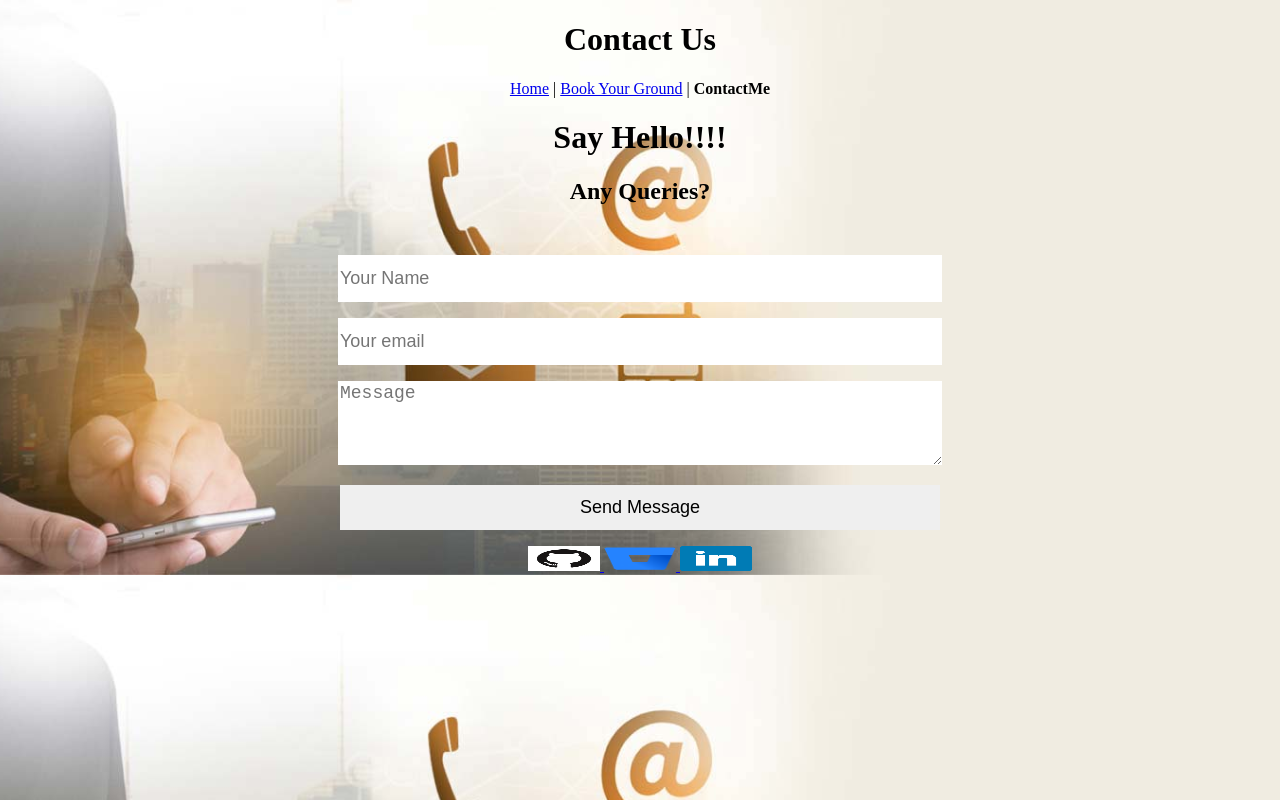
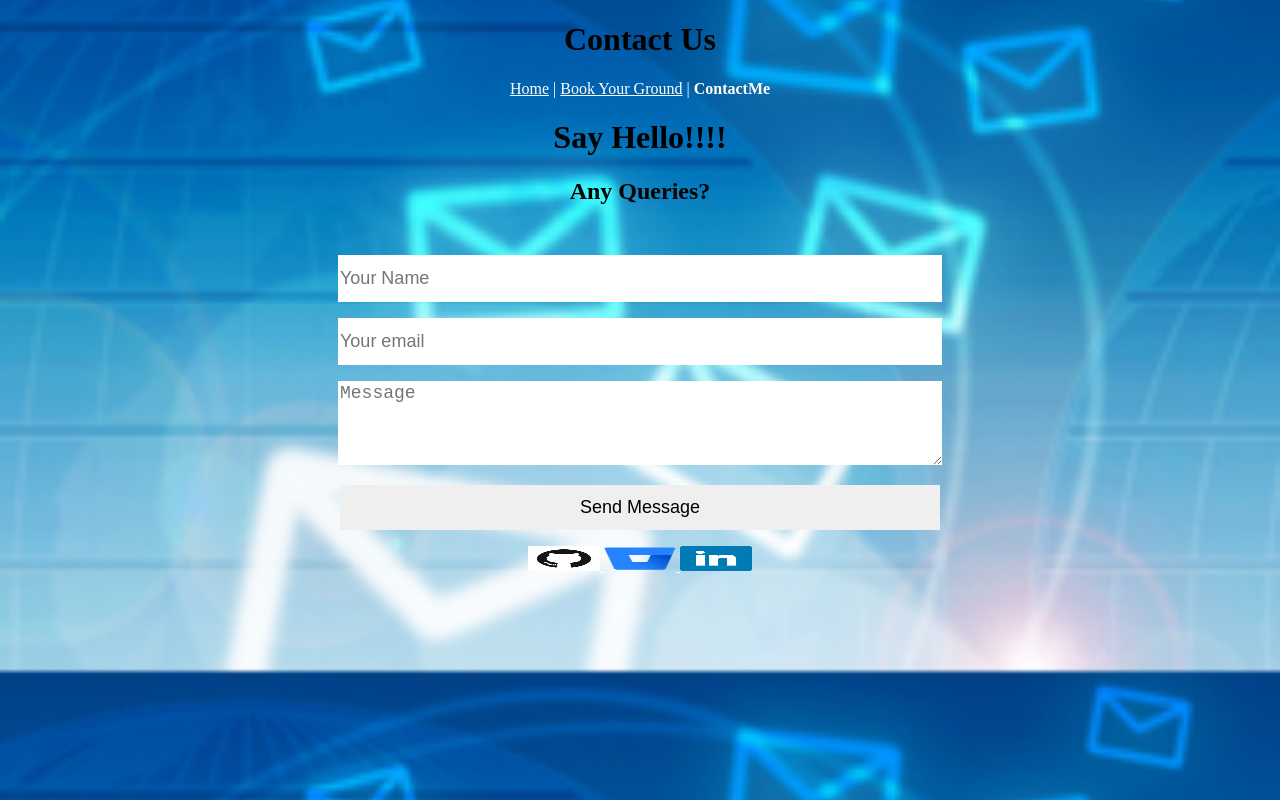
Before and after one commit to lohithabhethalam/A01group24.github.io, a plain HTML site: page contact.html in a window 1280 px wide. Drawn offline with Linux system fonts and the light colour scheme.

Commit message:
done updating

```diff
--- a/book.css
+++ b/book.css
@@ -2,10 +2,18 @@ body{
     margin:0;
     padding:0;
     text-align: center;
-    background: url(BOOK.jpg);
+    background: url(stadium.jpg);
     background-size: cover;
     background-position: center;
     font-family: 'Times New Roman', Times, serif;
+
+}
+p{
+    color: #fff;
+
+}
+a{
+    color: #fff;
 
 }
 .BOOK{
--- a/contact.css
+++ b/contact.css
@@ -2,10 +2,18 @@ body{
     margin:0;
     padding:0;
     text-align: center;
-    background: url(contact.jpg);
+    background: url(rename.jpg);
     background-size: cover;
     background-position: center;
     font-family: 'Times New Roman', Times, serif;
+
+}
+p{
+    color: #fff;
+
+}
+a{
+    color: #fff;
 
 }
 .contactUs{
```
Also changed, not shown: book.html (+2 -2 lines), book.js (added, +26 -0 lines), rename.jpg (added), stadium.jpg (added).
